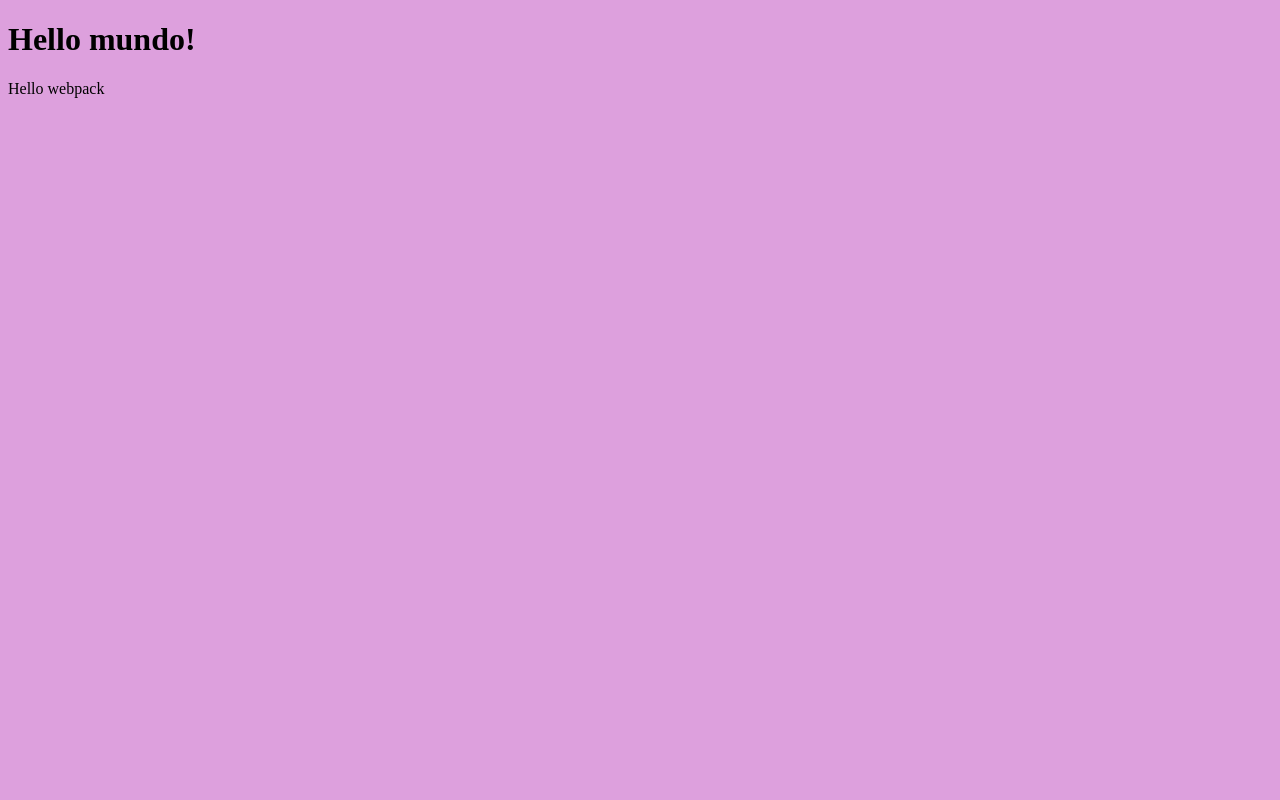
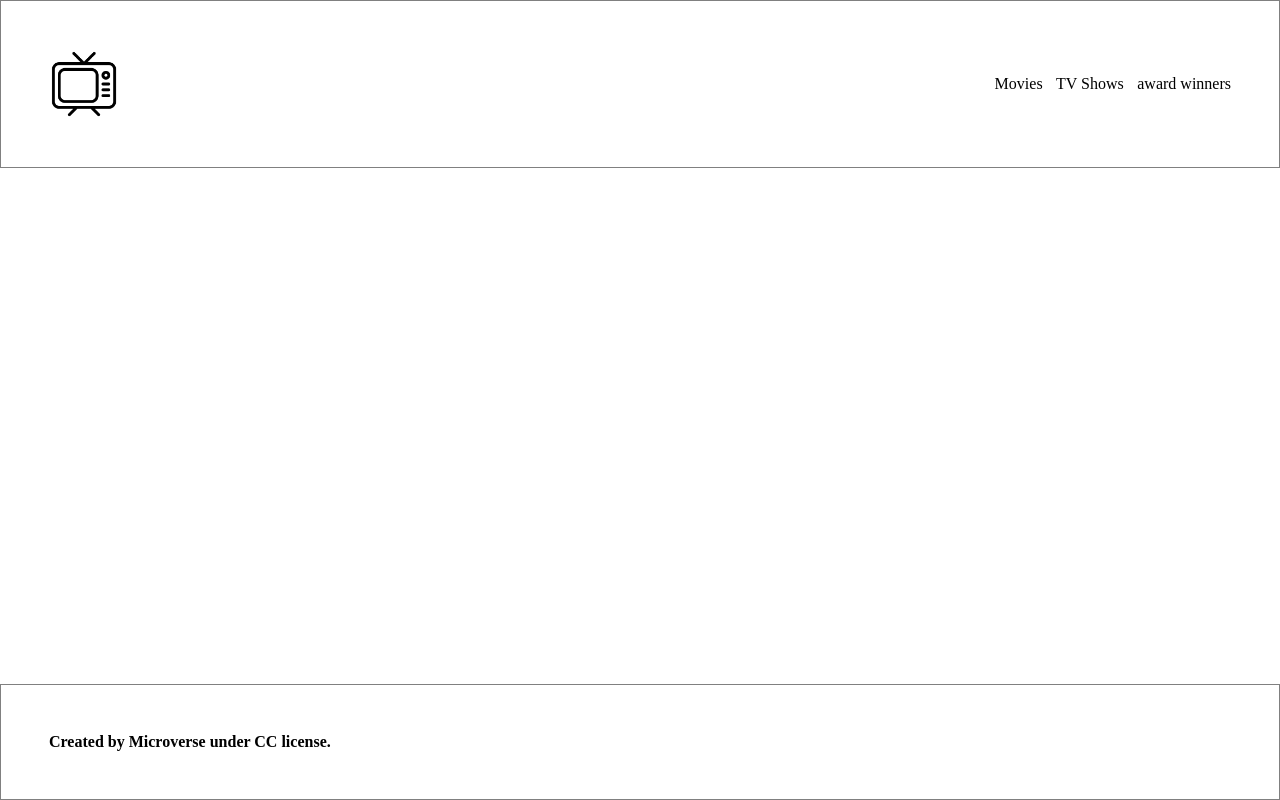
Before and after one commit to rmrmrmr/JavaScript-Capstone, a website built with webpack: page src/index.html in a window 1280 px wide. Built offline with nearby package versions, Linux system fonts and the light colour scheme.

Commit message:
Add header and footer

```diff
--- a/src/index.html
+++ b/src/index.html
@@ -4,9 +4,27 @@
   <meta charset="UTF-8">
   <meta http-equiv="X-UA-Compatible" content="IE=edge">
   <meta name="viewport" content="width=device-width, initial-scale=1.0">
-  <title>Webpack Template</title>
+  <title>Javascript || Capstone</title>
+  <link rel="preconnect" href="https://fonts.googleapis.com">
+  <link rel="preconnect" href="https://fonts.gstatic.com" crossorigin>
+  <link href="https://fonts.googleapis.com/css2?family=Krona+One&family=Kumbh+Sans:wght@400;700&family=Lato&family=Poppins:wght@400;500;600;700&family=Roboto:wght@400;500;700&family=Space+Grotesk:wght@400;500;600;700&display=swap" rel="stylesheet">
 </head>
 <body>
-  <h1>Hello mundo!</h1>
+  <header id="header">
+    <img id="logo-img" src="./image/monitor-de-tv.png" alt="logo">
+    <nav id="navbar">
+      <ul id="nav-list">
+        <li><a href="#">Movies</a> </li>
+        <li><a href="#">TV Shows</a></li>
+        <li><a href="#">award winners</a></li>
+      </ul>
+    </nav>
+  </header>
+  <main></main>
+  <footer>
+    <div id="footer-container">
+      <p id="footer-text">Created by Microverse under CC license.</p>
+    </div>
+  </footer>
 </body>
 </html>
--- a/src/index.js
+++ b/src/index.js
@@ -1,14 +1 @@
-import _ from 'lodash';
 import './style.css'
-
-function component() {
-  const element = document.createElement('div');
-
-  // Lodash, now imported by this script
-  element.innerHTML = _.join(['Hello', 'webpack'], ' ');
-  element.classList.add('hello');
-
-  return element;
-}
-
-document.body.appendChild(component());
--- a/src/style.css
+++ b/src/style.css
@@ -1,3 +1,57 @@
+* {
+  margin: 0;
+  padding: 0;
+  box-sizing: border-box;
+  list-style: none;
+  text-decoration: none;
+}
+
 body {
-  background-color: plum;
+  background-color: #fff;
+  font-size: 'Krona One', sans-serif;
+  width: 100vw;
+  height: 100vh;
+  display: flex;
+  flex-direction: column;
+  justify-content: space-between;
 }
+
+#header {
+  width: 100%;
+  display: flex;
+  padding: 3rem;
+  justify-content: space-between;
+  position: sticky;
+  border: 1px solid gray;
+  align-items: center;
+}
+
+#logo-img {
+  width: 70px;
+  height: 70px;
+}
+
+#navbar {
+  width: 20%;
+}
+
+#nav-list {
+  width: 100%;
+  display: flex;
+  justify-content: space-between;
+}
+
+#nav-list li a {
+  color: black;
+}
+
+footer {
+  width: 100%;
+  display: flex;
+  padding: 3rem;
+  border: 1px solid gray;
+}
+
+#footer-text {
+  font-weight: bold;
+}
```
Also changed, not shown: dist/image/monitor-de-tv.png (added), dist/index.bundle.js (added), dist/index.html (added), dist/runtime.bundle.js (added), src/image/monitor-de-tv.png (added).
